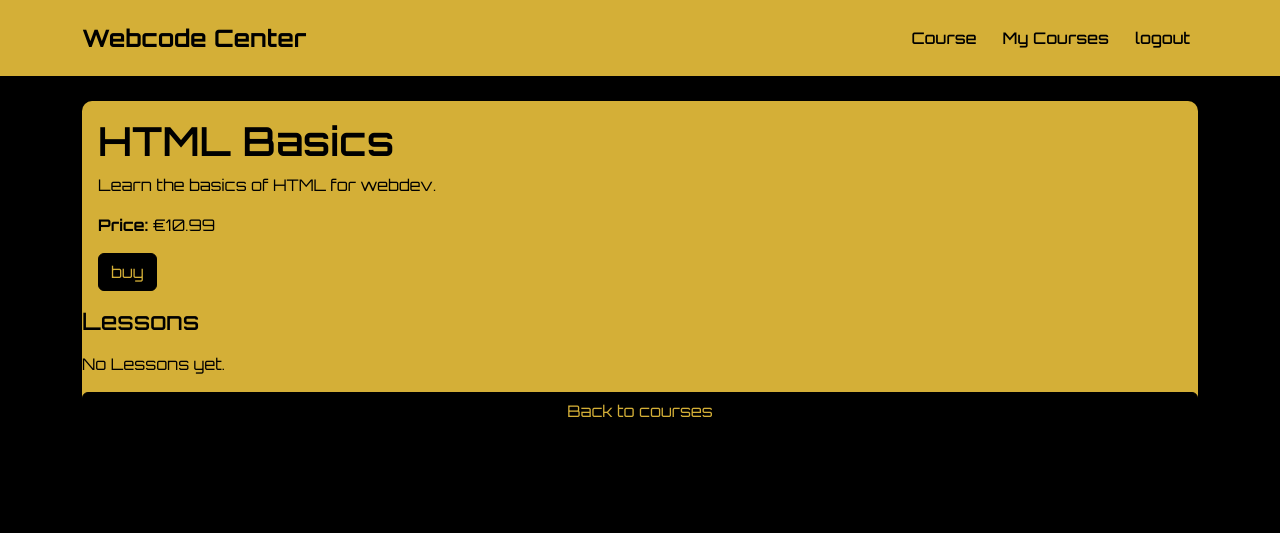
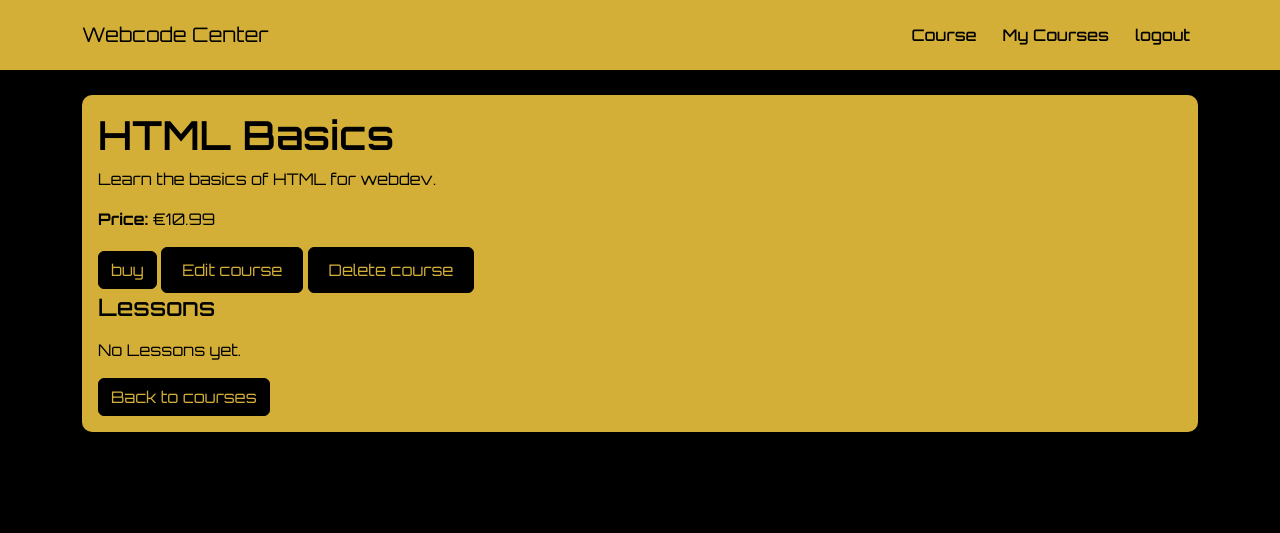
Before and after one commit to Darksyntax99/Webcode-center, a Django app: page /1/ in a window 1280 px wide. Shown: the top 533 px of the page. Run offline with Django 5.2, Linux system fonts and the light colour scheme; a user stored in the database is signed in; data comes from the database, SQL or seed files in the repository; data that the repository does not hold is empty; some web fonts are replaced.

Commit message:
finish admin crud

```diff
--- a/courses/templates/courses/course_detail.html
+++ b/courses/templates/courses/course_detail.html
@@ -21,7 +21,19 @@
      <a href="#" class="btn btn-primary">
         buy
      </a>
-        </div>
+
+    {%if user.is_staff %}
+    <!--edit course button-->
+    <a href="{%url 'edit_course' course.id%}"
+    class="btn btn-primary course-admin-btn">
+    Edit course
+</a>
+<!--delete course button-->
+<a href="{%url 'delete_course' course.id %}"
+class="btn btn-secondary course-admin-btn">
+Delete course
+</a>
+{% endif %}
      <!--lessons-->
      <h2 class="h4 mb-3">Lessons</h2>
 
@@ -37,15 +49,21 @@
             {{ lesson.content }}
         </p>
       </div>
+
     {% empty %}
 
     <p>No Lessons yet.</p>
+
     {% endfor %}
+
 <!-- Back button -->
  <a href = "{% url 'courses_home' %}"
  class="btn btn-secondary">
 Back to courses</a>
-        </div>
-      </div>
-        </div>
+
+     </div>
+  </div>
+</div>
+</div>
+
 {%endblock%}
--- a/courses/urls.py
+++ b/courses/urls.py
@@ -7,4 +7,6 @@ urlpatterns = [
     path('<int:course_id>/', views.course_detail, name='course_detail'),
     path('my-courses/', views.my_courses, name="my_courses"),
     path('add/', views.add_course, name='add_course'),
+    path('edit/<int:course_id>/', views.edit_course, name='edit_course'),
+    path('delete/<int:course_id>/', views.delete_course, name='delete_course'),
 ]
--- a/courses/views.py
+++ b/courses/views.py
@@ -12,7 +12,7 @@ def courses_home(request):
 
     return render(request, 'courses/courses_home.html', context)
 
-#  first course
+#   course deatils
 def course_detail(request, course_id):
     course = get_object_or_404(Course, id=course_id)
 
@@ -21,7 +21,7 @@ def course_detail(request, course_id):
     }
     return render(request, 'courses/course_detail.html', context)
 
-# view my.courses
+# My courses
 def my_courses(request):
     return render(request, 'courses/my_courses.html')
 # Add new course
@@ -39,3 +39,31 @@ def add_course(request):
                 'form': form
             }
             return render(request, 'courses/add_course.html', context)
+# Edit course
+def edit_course(request, course_id):
+     course = get_object_or_404(Course, id=course_id)
+     if request.method == 'POST':
+          form = CourseForm(request.POST, instance=course)
+
+          if form.is_valid():
+               form.save()
+               return redirect('course_detail', course_id=course.id)
+     else:
+          form = CourseForm(instance=course)
+     context = {
+          'form': form,
+          'course': course
+     }
+     return render(request, 'courses/edit_course.html', context)
+
+# delete course
+def delete_course(request, course_id):
+     course = get_object_or_404(Course, id=course_id)
+
+     if request.method == 'POST':
+          course.delete()
+          return redirect('courses_home')
+     context = {
+          'course': course
+     }
+     return render(request, 'courses/delete_course.html', context)
--- a/static/css/style.css
+++ b/static/css/style.css
@@ -15,7 +15,7 @@ main{
 }
 
 /* website title*/
-.navbar-brand{
+.nav-brand{
     color: #000000 !important;
     font-size: 24px;
     font-weight: 700;
@@ -27,15 +27,15 @@ main{
     margin-left: 10px;
 }
 /* navbar hover*/
-.navbar-brand:hover,
-.navbar-link:hover {
+.nav-brand:hover,
+.nav-link:hover {
     color: #ffffff !important;
 }
 /* burger buttion*/
-.navbar-toggler {
+.nav-toggler {
     border: 1px solid #000000;
 }
-.navbar-toggler-icon {
+.nav-toggler-icon {
     filter: none;
 }
 /* Heading */
@@ -75,13 +75,6 @@ h3{
     color: #000000;
 }
 
-.lesson {
-    background-color: #d4af37;
-    color: #000000;
-    border-radius: 8px;
-    padding: 15px;
-    margin-bottom: 15px;
-}
 /* course price*/
 .course-price{
     margin-bottom: 25px;
@@ -96,10 +89,9 @@ h3{
     background-color: #000000;
     color: #d4af37;
     border: 1px solid #000000;
-    transition: 0.2;
+    transition: 0.2s;
 }
-/*button hover
-*/
+/*button hover*/
 .btn-primary:hover {
     background-color: #212121;
     color: #d4af37;
@@ -133,6 +125,12 @@ h3{
     color: #d4af37 !important;
     border-color: #000000 !important;
     box-shadow: none !important;
+}
+/* managment buttons */
+.course-admin-btn {
+    padding: 10px 20px !important;
+    font-size: 16px !important;
+    width: auto !important;
 }
 /* forms */
 form input {
```
Also changed, not shown: courses/templates/courses/delete_course.html (added, +28 -0 lines), courses/templates/courses/edit_course.html (added, +30 -0 lines).
